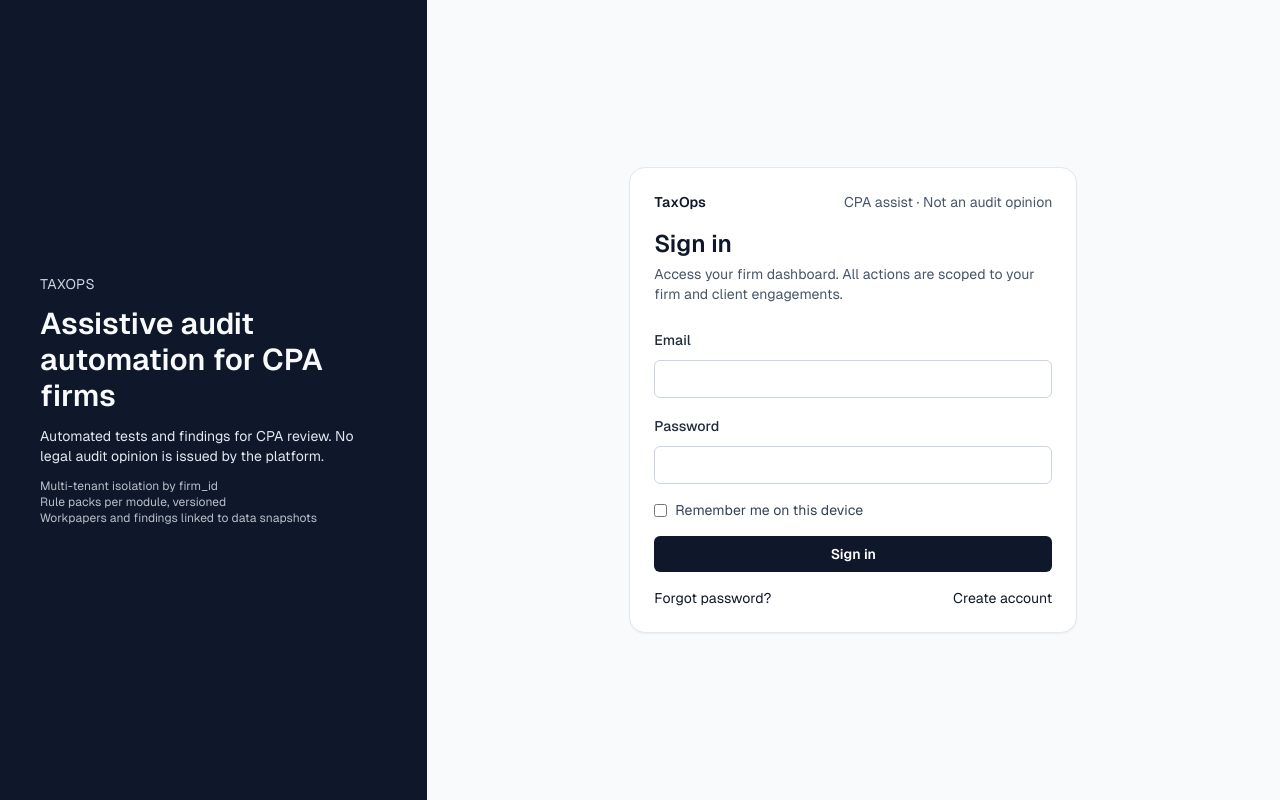
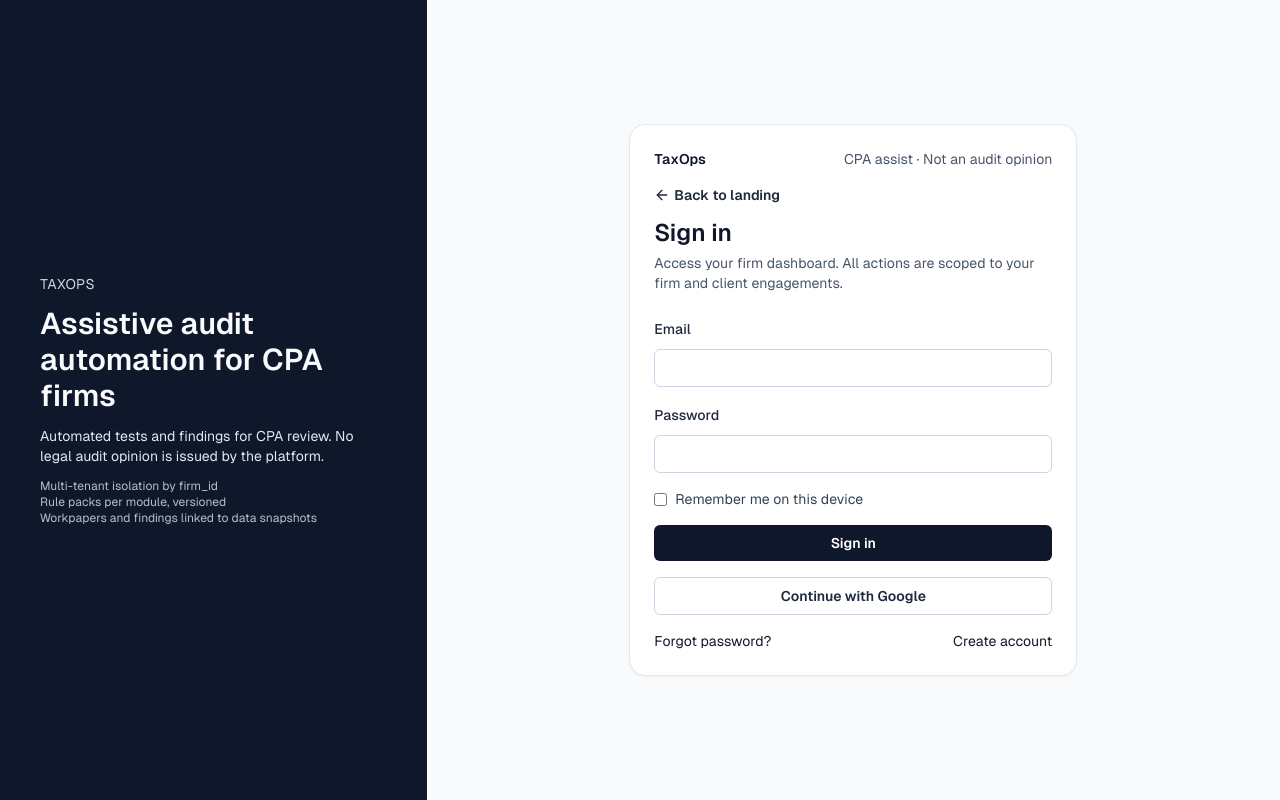
Before and after one commit to Shar1q-codes/taxops_frontend_prototype, a Next.js app: page /auth/login in a window 1280 px wide. Built offline with nearby package versions, Linux system fonts and the light colour scheme; no server answers.

Commit message:
minor components for navigations and google login option

```diff
--- a/src/app/auth/login/page.tsx
+++ b/src/app/auth/login/page.tsx
@@ -3,7 +3,10 @@
 import { FormEvent, useState } from "react";
 import Link from "next/link";
 import { useRouter } from "next/navigation";
-import { AlertCircle, Loader2 } from "lucide-react";
+import { AlertCircle, ArrowLeft, Loader2 } from "lucide-react";
+import { signInWithPopup } from "firebase/auth";
+
+import { auth, firebaseReady, googleProvider } from "@/lib/firebase";
 
 export default function LoginPage() {
   const router = useRouter();
@@ -12,6 +15,7 @@ export default function LoginPage() {
   const [rememberMe, setRememberMe] = useState<boolean>(false);
   const [error, setError] = useState<string | null>(null);
   const [loading, setLoading] = useState<boolean>(false);
+  const [googleLoading, setGoogleLoading] = useState<boolean>(false);
 
   const handleSubmit = async (evt: FormEvent<HTMLFormElement>) => {
     evt.preventDefault();
@@ -36,8 +40,32 @@ export default function LoginPage() {
     }
   };
 
+  const handleGoogleLogin = async () => {
+    if (!firebaseReady || !auth || !googleProvider) {
+      setError("Google Sign-In is not configured.");
+      return;
+    }
+    try {
+      setGoogleLoading(true);
+      setError(null);
+      await signInWithPopup(auth, googleProvider);
+      router.push("/app/dashboard");
+    } catch (err) {
+      const message = err instanceof Error ? err.message : "Google sign-in failed.";
+      setError(message);
+    } finally {
+      setGoogleLoading(false);
+    }
+  };
+
   return (
     <div>
+      <div className="mb-3 flex items-center gap-2">
+        <Link href="/" className="inline-flex items-center gap-1 text-sm font-semibold text-slate-800 hover:underline">
+          <ArrowLeft className="h-4 w-4" />
+          Back to landing
+        </Link>
+      </div>
       <h1 className="text-2xl font-semibold text-slate-900">Sign in</h1>
       <p className="mt-1 text-sm text-slate-600">Access your firm dashboard. All actions are scoped to your firm and client engagements.</p>
 
@@ -82,6 +110,18 @@ export default function LoginPage() {
         </button>
       </form>
 
+      <div className="mt-4">
+        <button
+          type="button"
+          onClick={handleGoogleLogin}
+          disabled={googleLoading}
+          className="flex w-full items-center justify-center gap-2 rounded-md border border-slate-300 bg-white px-4 py-2 text-sm font-semibold text-slate-800 hover:border-slate-400"
+        >
+          {googleLoading ? <Loader2 className="h-4 w-4 animate-spin" /> : null}
+          Continue with Google
+        </button>
+      </div>
+
       <div className="mt-4 flex items-center justify-between text-sm text-slate-700">
         <Link href="/auth/forgot-password" className="text-slate-900 hover:underline">
           Forgot password?
```
